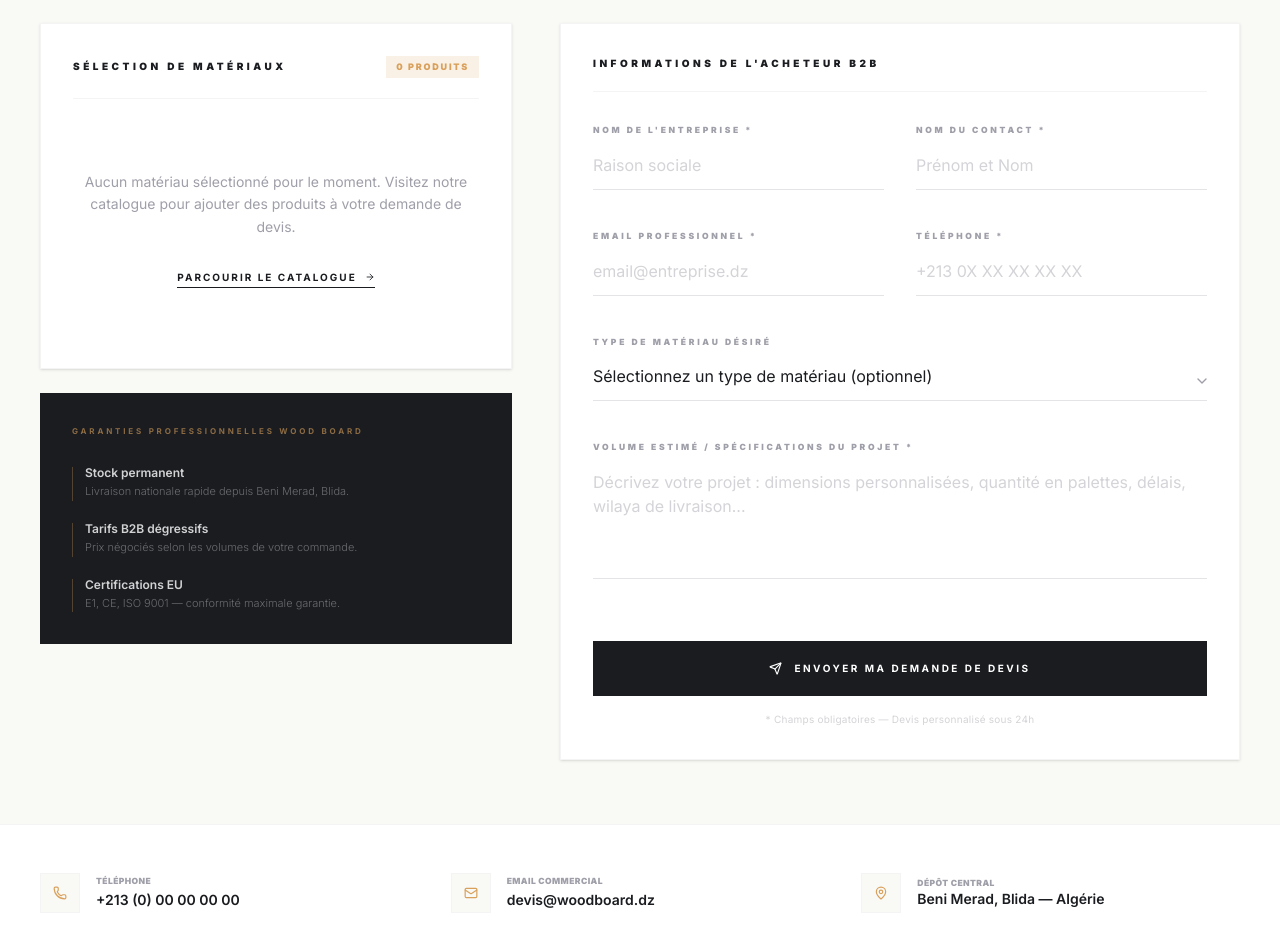
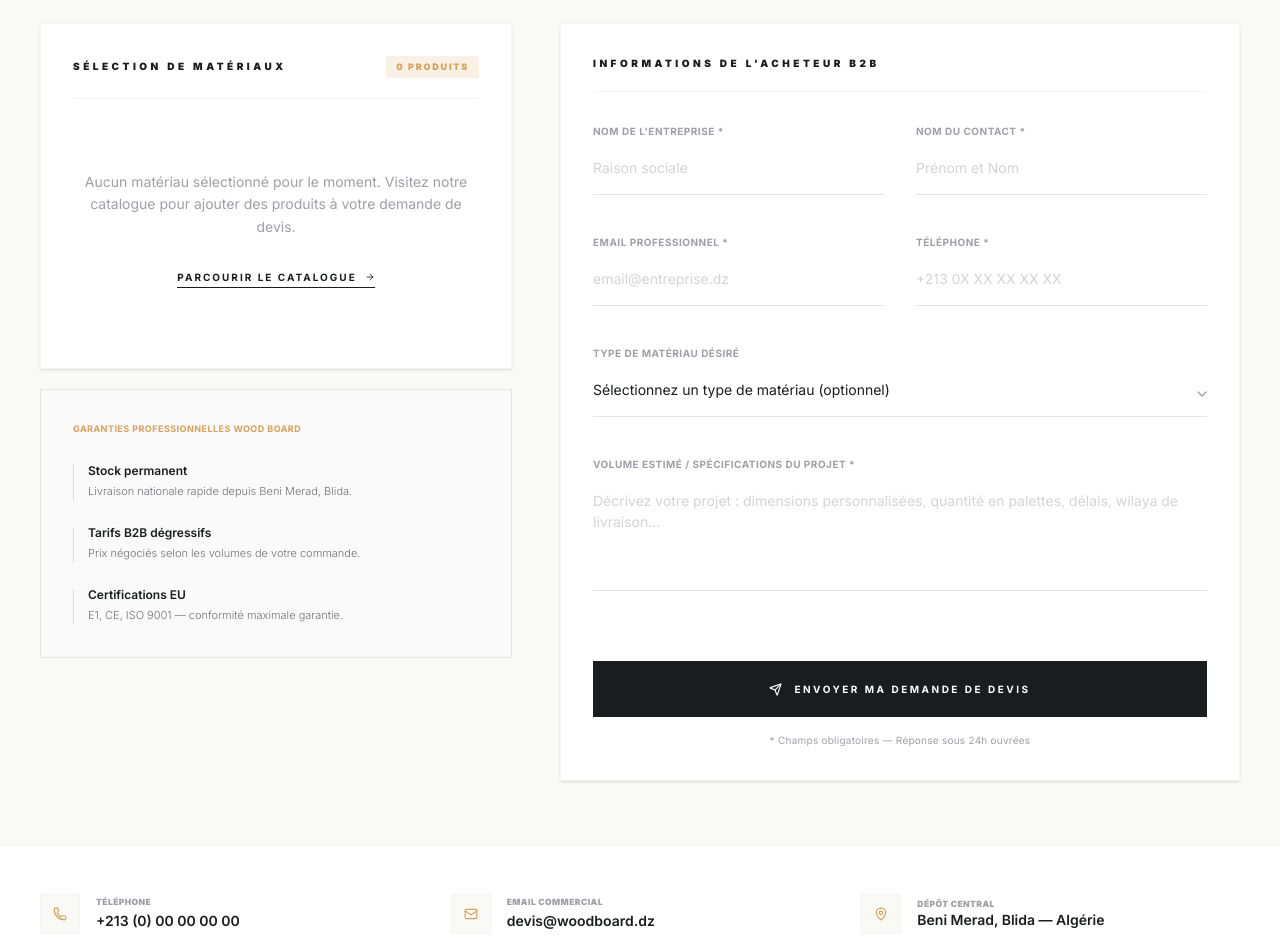
Before and after one commit to devwebwess-hue/woodboard, a Next.js app: page /quote in a window 1280 px wide. Shown: the part 480-1425 px from the top of the page. Built offline with nearby package versions, Linux system fonts and the light colour scheme.

Commit message:
polish: quote page typography, sticky sidebar, editorial garanties, h-14 submit button

```diff
--- a/app/quote/page.tsx
+++ b/app/quote/page.tsx
@@ -41,11 +41,12 @@ const INITIAL_FORM: FormData = {
 
 type Status = 'idle' | 'loading' | 'success' | 'error'
 
+/* ── Shared field styles ──────────────────────────────────────── */
 const flushed =
-  'w-full border-0 border-b border-zinc-200 bg-transparent pb-3 pt-1 text-base text-[#1A1C20] placeholder:text-zinc-300 focus:outline-none focus:border-[#D9A05B] transition-colors duration-250 rounded-none px-0'
+  'w-full border-0 border-b border-zinc-200 bg-transparent pb-4 pt-2 text-sm text-[#1A1C20] placeholder:text-zinc-300 focus:outline-none focus:border-[#D9A05B] transition-colors duration-200 rounded-none px-0 leading-normal'
 
 const label =
-  'block text-[8.5px] font-black text-zinc-400 tracking-[0.32em] uppercase mb-3'
+  'block text-[10px] font-bold text-zinc-400 tracking-wider uppercase mb-2.5'
 
 export default function QuotePage() {
   /* All hooks declared unconditionally at top */
@@ -106,8 +107,9 @@ export default function QuotePage() {
       <div className="max-w-7xl mx-auto px-6 lg:px-10 py-16">
         <div className="grid grid-cols-1 lg:grid-cols-12 gap-12 items-start">
 
-          {/* ── COLUMN 1: Material Selection Summary ── */}
-          <div className="lg:col-span-5 space-y-6">
+          {/* ── COLUMN 1: sticky left panel ── */}
+          <div className="lg:col-span-5">
+            <div className="sticky top-32 space-y-5">
             <div className="bg-white border border-zinc-100 p-8 shadow-sm">
               <div className="flex items-center justify-between pb-5 border-b border-zinc-100 mb-6">
                 <h2 className="text-[10px] font-black text-[#1A1C20] tracking-[0.35em] uppercase">
@@ -196,28 +198,29 @@ export default function QuotePage() {
               </AnimatePresence>
             </div>
 
-            {/* B2B Services checklist */}
-            <div className="bg-[#1A1C20] p-8 text-white">
-              <p className="text-[8px] font-bold tracking-[0.35em] uppercase text-[#D9A05B]/60 mb-7">
+            {/* B2B Garanties — editorial light treatment */}
+            <div className="bg-zinc-50 border border-zinc-200 p-8">
+              <p className="text-[9px] font-bold tracking-wider uppercase text-[#D9A05B] mb-7">
                 Garanties Professionnelles Wood Board
               </p>
-              <ul className="space-y-5">
+              <ul className="space-y-6">
                 {[
                   { title: 'Stock permanent', desc: 'Livraison nationale rapide depuis Beni Merad, Blida.' },
                   { title: 'Tarifs B2B dégressifs', desc: 'Prix négociés selon les volumes de votre commande.' },
                   { title: 'Certifications EU', desc: 'E1, CE, ISO 9001 — conformité maximale garantie.' },
                 ].map((item) => (
-                  <li key={item.title} className="flex gap-3">
-                    <div className="w-px bg-[#D9A05B]/30 flex-shrink-0 mt-0.5" aria-hidden="true" />
+                  <li key={item.title} className="flex gap-3.5">
+                    <div className="w-px bg-[#D9A05B]/40 flex-shrink-0 mt-0.5" aria-hidden="true" />
                     <div>
-                      <p className="text-white/80 text-xs font-semibold mb-0.5">{item.title}</p>
-                      <p className="text-white/35 text-[11px] leading-relaxed font-light">{item.desc}</p>
+                      <p className="text-[#1A1C20] text-xs font-semibold mb-1">{item.title}</p>
+                      <p className="text-zinc-500 text-[11px] leading-relaxed font-light">{item.desc}</p>
                     </div>
                   </li>
                 ))}
               </ul>
             </div>
-          </div>
+          </div>{/* end sticky wrapper */}
+          </div>{/* end left column */}
 
           {/* ── COLUMN 2: Inquiry Form ── */}
           <div className="lg:col-span-7 bg-white p-8 border border-zinc-100 shadow-sm">
@@ -393,16 +396,16 @@ export default function QuotePage() {
                   </div>
 
                   {/* Submit Button */}
-                  <div className="pt-4">
+                  <div className="pt-6">
                     <button
                       id="quote-submit-btn"
                       type="submit"
                       disabled={status === 'loading'}
-                      className="w-full flex items-center justify-center gap-3 bg-[#1A1C20] hover:bg-[#D9A05B] disabled:bg-zinc-300 disabled:cursor-not-allowed text-white text-[10px] font-bold tracking-[0.25em] uppercase py-5 transition-all duration-300"
+                      className="w-full h-14 flex items-center justify-center gap-3 bg-[#1A1C20] hover:bg-zinc-800 disabled:bg-zinc-300 disabled:cursor-not-allowed text-white text-[10px] font-bold tracking-[0.25em] uppercase transition-colors duration-200"
                     >
                       {status === 'loading' ? (
                         <>
-                          <span className="h-3.5 w-3.5 border-2 border-white/25 border-t-white rounded-full animate-spin" />
+                          <span className="h-3.5 w-3.5 border-2 border-white/30 border-t-white rounded-full animate-spin" />
                           Envoi en cours…
                         </>
                       ) : (
@@ -412,8 +415,8 @@ export default function QuotePage() {
                         </>
                       )}
                     </button>
-                    <p className="text-center text-[10px] text-zinc-300 mt-4 tracking-wide">
-                      * Champs obligatoires — Devis personnalisé sous 24h
+                    <p className="text-center text-[10px] text-zinc-400 mt-4 tracking-wide">
+                      * Champs obligatoires — Réponse sous 24h ouvrées
                     </p>
                   </div>
                 </motion.form>
```
